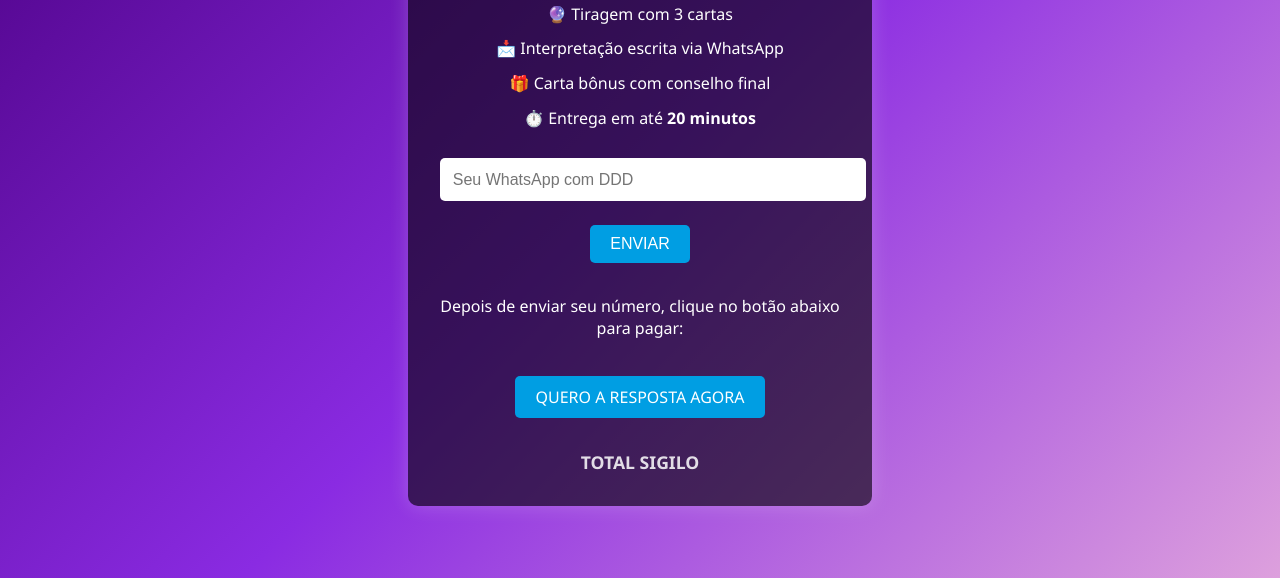
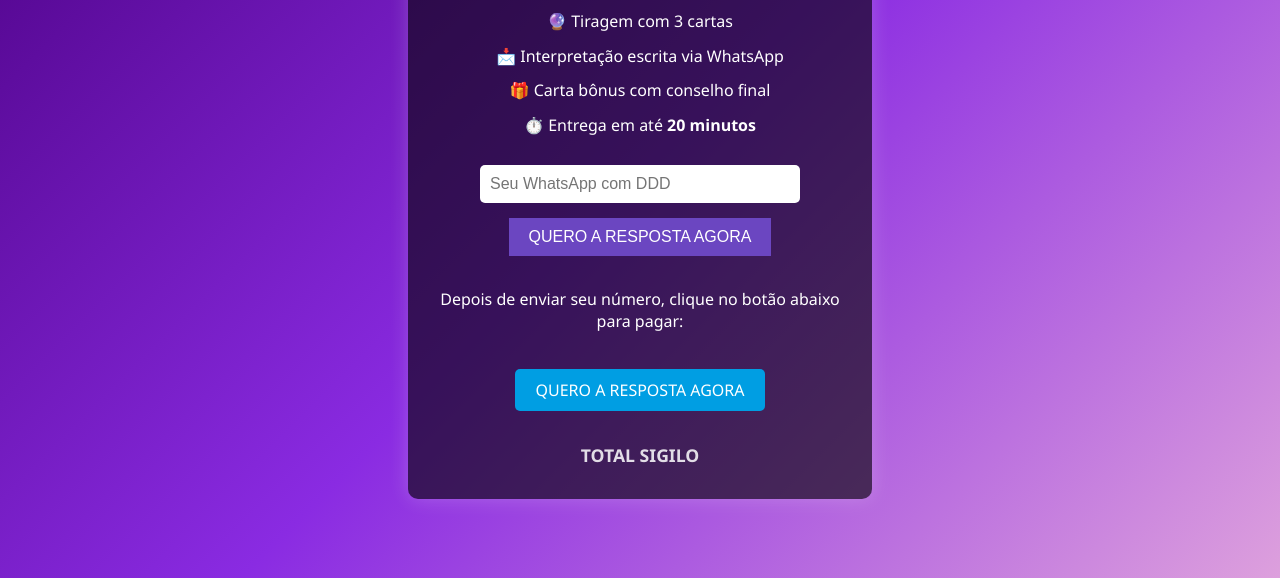
Before and after one commit to spotteddecigana/tarotexpress1, a plain HTML site: page index.html in a window 1280 px wide. Shown: the part 222-800 px from the top of the page. Drawn offline with Linux system fonts and the light colour scheme.

Commit message:
Update envio forms e pag.html

```diff
--- a/index.html
+++ b/index.html
@@ -72,11 +72,21 @@
     <p>🎁 Carta bônus com conselho final</p>
     <p>⏱️ Entrega em até <strong>20 minutos</strong></p>
 
-    <form name="whatsapp-form" method="POST" data-netlify="true">
-      <input type="hidden" name="form-name" value="whatsapp-form">
-      <input type="tel" name="whatsapp" placeholder="Seu WhatsApp com DDD" required>
-      <button type="submit" class="submit-button">ENVIAR</button>
-    </form>
+  <form name="contact" method="POST" data-netlify="true" action="https://mpago.li/1YrSsQ4">
+  <input
+    type="tel"
+    name="whatsapp"
+    placeholder="Seu WhatsApp com DDD"
+    required
+    style="padding: 10px; font-size: 16px; width: 100%; max-width: 300px; margin-bottom: 15px;">
+
+  <button
+    type="submit"
+    style="background-color: #6b46c1; color: white; border: none; padding: 10px 20px; font-size: 16px; cursor: pointer;">
+    QUERO A RESPOSTA AGORA
+  </button>
+</form>
+
 
     <p style="margin-top: 2rem;">Depois de enviar seu número, clique no botão abaixo para pagar:</p>
     <a href="https://mpago.li/1YrSsQ4" target="_blank" class="pay-button">QUERO A RESPOSTA AGORA</a>
```
